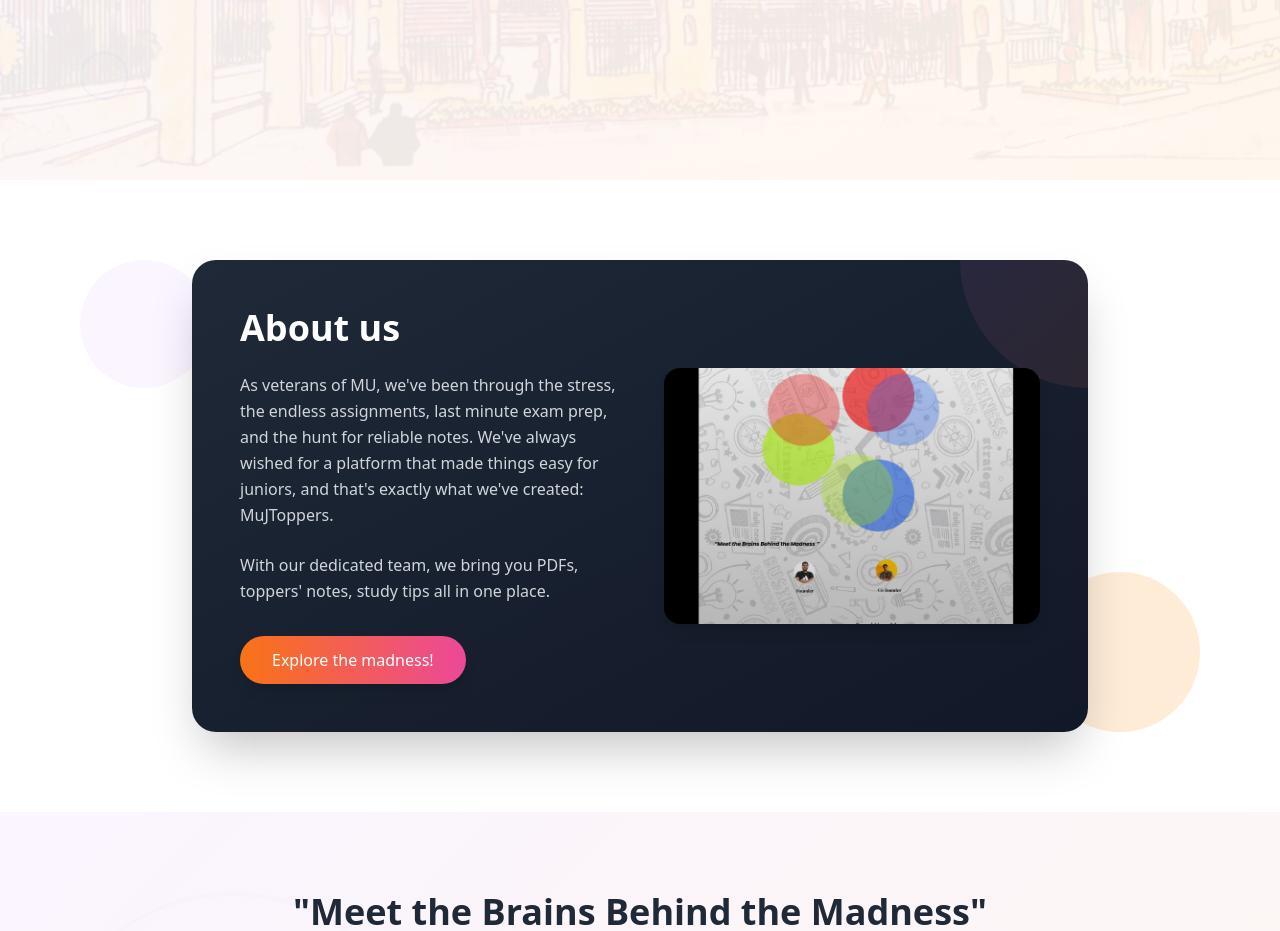
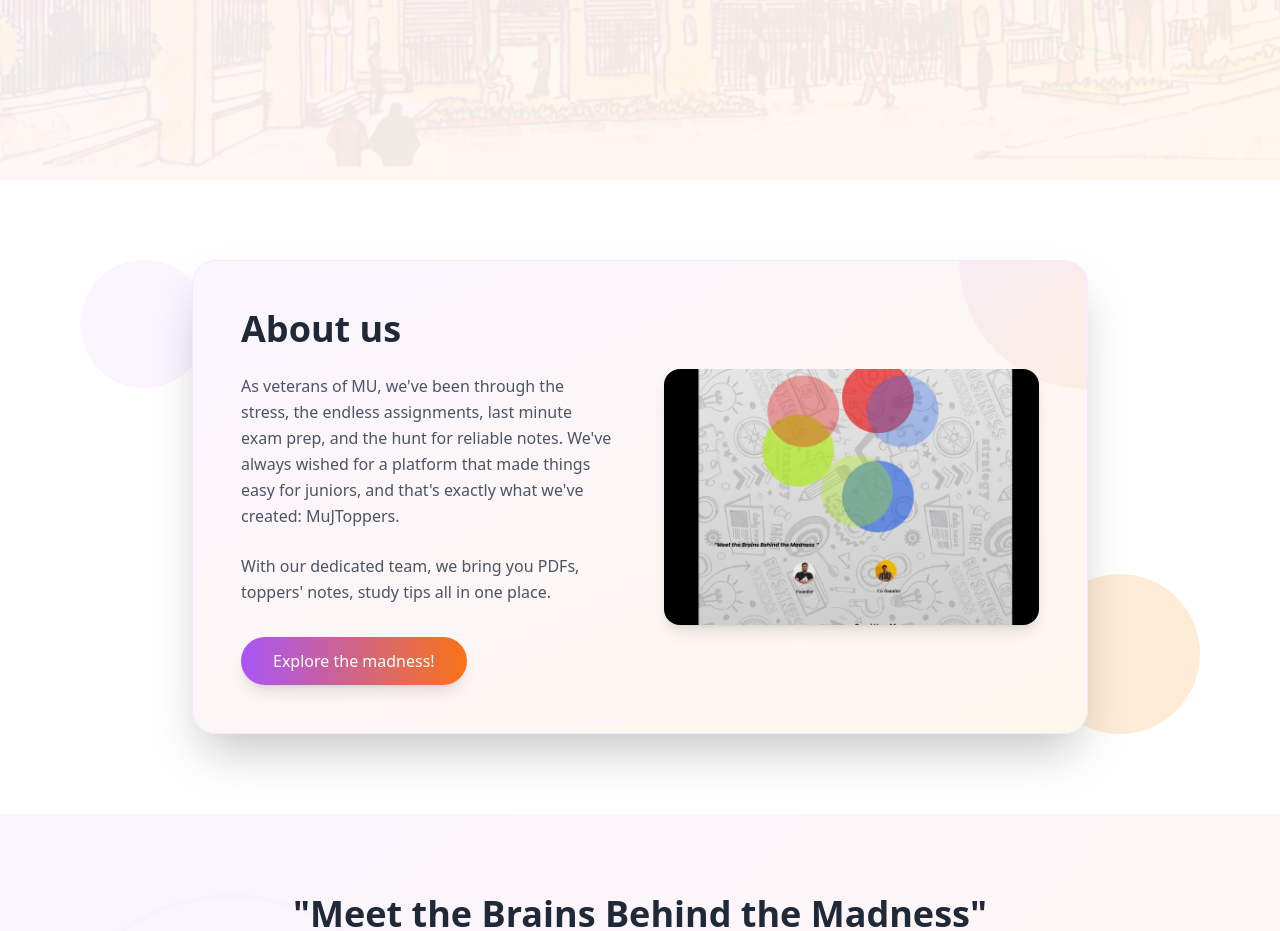
Before and after one commit to keshavgoel2023/mujtoppers-about-us-design, a React (Vite) app: page / in a window 1280 px wide. Shown: the part 620-1551 px from the top of the page. Built offline with nearby package versions, Linux system fonts and the light colour scheme.

Commit message:
Change About Us background color
Adjust About Us section background color to match the theme.

```diff
--- a/src/components/AboutSection.tsx
+++ b/src/components/AboutSection.tsx
@@ -8,20 +8,20 @@ const AboutSection = () => {
 
       <div className="container mx-auto px-6 relative z-10">
         <div className="max-w-4xl mx-auto">
-          <div className="bg-gradient-to-br from-gray-800 to-gray-900 rounded-3xl p-12 text-white shadow-2xl relative overflow-hidden">
+          <div className="bg-gradient-to-br from-purple-50 to-orange-50 rounded-3xl p-12 text-gray-800 shadow-2xl relative overflow-hidden border border-purple-100">
             {/* Background Decoration */}
-            <div className="absolute top-0 right-0 w-64 h-64 bg-gradient-to-br from-purple-500 to-orange-500 rounded-full opacity-10 transform translate-x-32 -translate-y-32"></div>
+            <div className="absolute top-0 right-0 w-64 h-64 bg-gradient-to-br from-purple-200/30 to-orange-200/30 rounded-full transform translate-x-32 -translate-y-32"></div>
 
             <div className="grid md:grid-cols-2 gap-12 items-center relative z-10">
               <div>
-                <h2 className="text-4xl font-bold mb-6 text-white">About us</h2>
-                <p className="text-gray-300 mb-6 leading-relaxed">
+                <h2 className="text-4xl font-bold mb-6 text-gray-800">About us</h2>
+                <p className="text-gray-600 mb-6 leading-relaxed">
                   As veterans of MU, we've been through the stress, the endless assignments, last minute exam prep, and the hunt for reliable notes. We've always wished for a platform that made things easy for juniors, and that's exactly what we've created: MuJToppers.
                 </p>
-                <p className="text-gray-300 mb-8 leading-relaxed">
+                <p className="text-gray-600 mb-8 leading-relaxed">
                   With our dedicated team, we bring you PDFs, toppers' notes, study tips all in one place.
                 </p>
-                <button className="bg-gradient-to-r from-orange-500 to-pink-500 hover:from-orange-600 hover:to-pink-600 text-white px-8 py-3 rounded-full font-medium transition-all duration-300 hover:scale-105 shadow-lg">
+                <button className="bg-gradient-to-r from-purple-500 to-orange-500 hover:from-purple-600 hover:to-orange-600 text-white px-8 py-3 rounded-full font-medium transition-all duration-300 hover:scale-105 shadow-lg">
                   Explore the madness!
                 </button>
               </div>
@@ -31,7 +31,7 @@ const AboutSection = () => {
                   alt="MuJToppers Team"
                   className="rounded-2xl shadow-lg w-full h-64 object-cover"
                 />
-                <div className="absolute inset-0 bg-gradient-to-t from-black/20 to-transparent rounded-2xl"></div>
+                <div className="absolute inset-0 bg-gradient-to-t from-black/10 to-transparent rounded-2xl"></div>
               </div>
             </div>
           </div>
```
